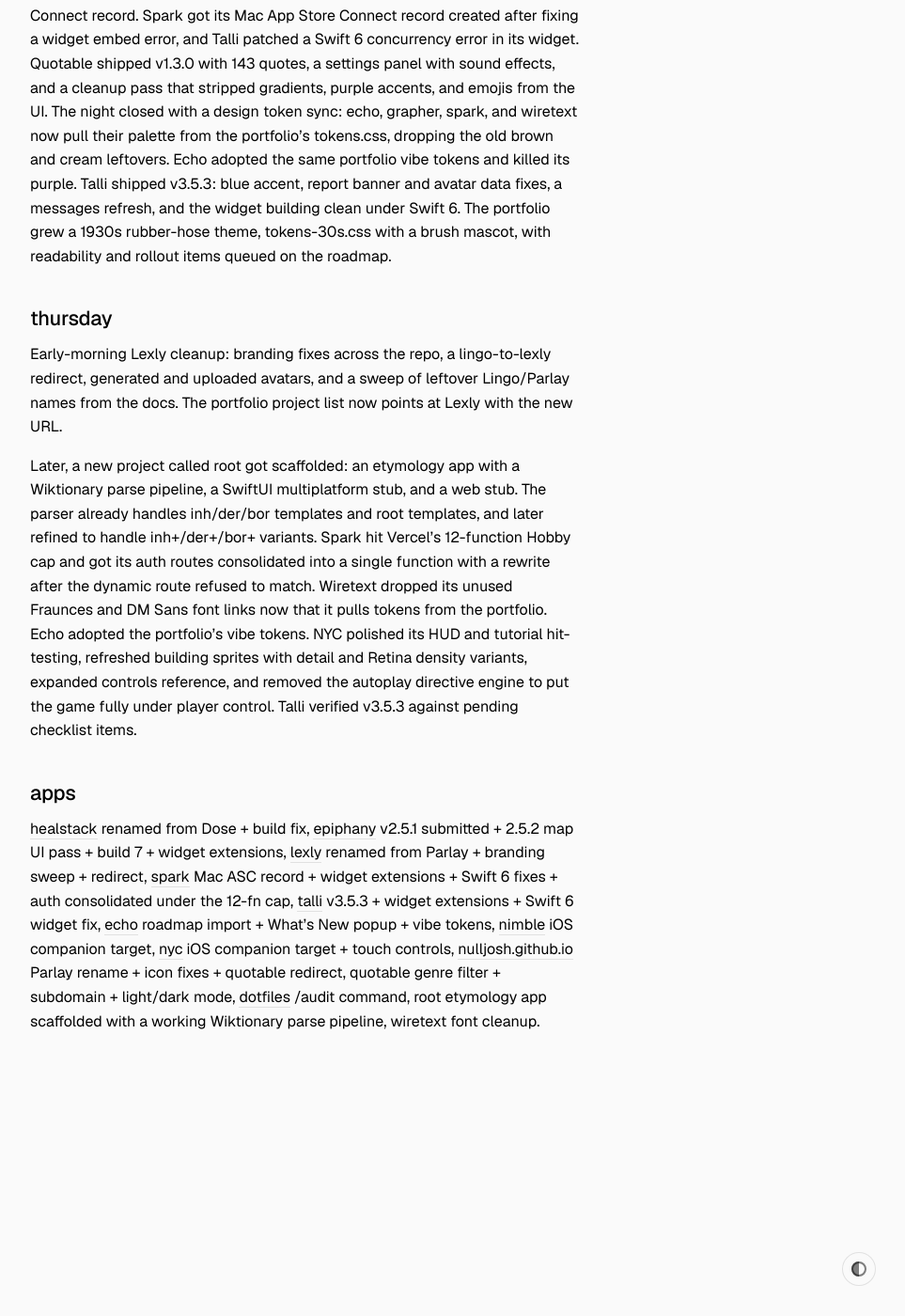
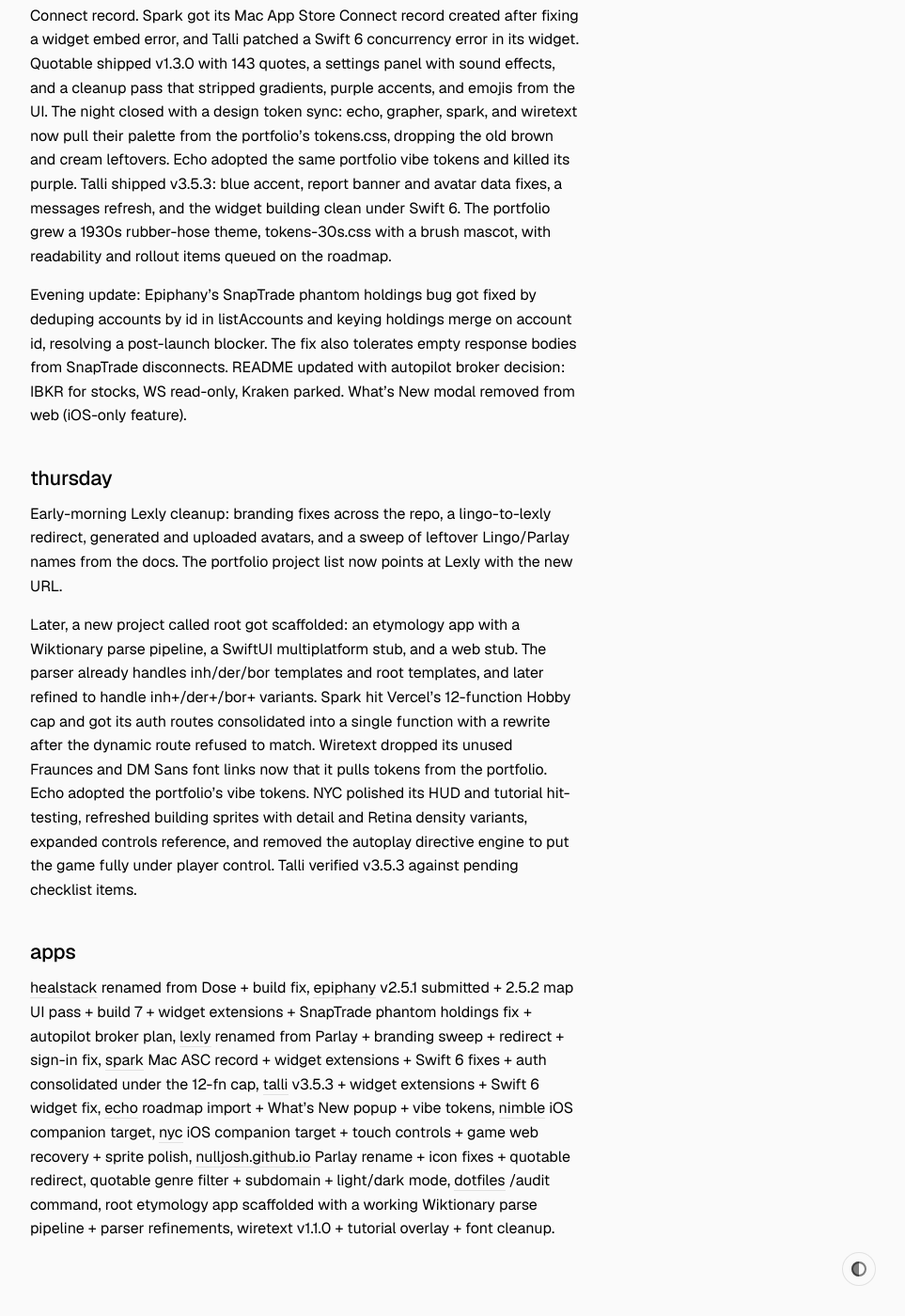
Before and after one commit to nulljosh/inkpress, a Jekyll site: the page built from _posts/2026-07-03-week.md, in a window 1280 px wide and 1400 px high, scrolled down 1505 px. Shown: the whole window at 94% size, without its empty margins (316-1279 px from the left). Built offline with Jekyll 4.4.1, drawn with Linux system fonts in a browser that asks for light colours; before the commit the page ends 2684 px from its top, so only the background shows below that.

Commit message:
journal: wednesday evening — epiphany SnapTrade phantom holdings fix, autopilot broker plan, lexly sign-in fix, nyc web recovery

```diff
--- a/_posts/2026-07-03-week.md
+++ b/_posts/2026-07-03-week.md
@@ -19,6 +19,8 @@
 
 Later in the day Epiphany ran an iOS 2.5.2 pass: capsule search bar with a clear button on the map, a location button that cycles three zoom levels, brokerage sync on portfolio refresh, and build 7 uploaded after chasing a widget Info.plist rejection. Parlay got renamed again, this time to Lexly, to match the App Store Connect record. Spark got its Mac App Store Connect record created after fixing a widget embed error, and Talli patched a Swift 6 concurrency error in its widget. Quotable shipped v1.3.0 with 143 quotes, a settings panel with sound effects, and a cleanup pass that stripped gradients, purple accents, and emojis from the UI. The night closed with a design token sync: echo, grapher, spark, and wiretext now pull their palette from the portfolio's tokens.css, dropping the old brown and cream leftovers. Echo adopted the same portfolio vibe tokens and killed its purple. Talli shipped v3.5.3: blue accent, report banner and avatar data fixes, a messages refresh, and the widget building clean under Swift 6. The portfolio grew a 1930s rubber-hose theme, tokens-30s.css with a brush mascot, with readability and rollout items queued on the roadmap.
 
+Evening update: Epiphany's SnapTrade phantom holdings bug got fixed by deduping accounts by id in listAccounts and keying holdings merge on account id, resolving a post-launch blocker. The fix also tolerates empty response bodies from SnapTrade disconnects. README updated with autopilot broker decision: IBKR for stocks, WS read-only, Kraken parked. What's New modal removed from web (iOS-only feature).
+
 ## thursday
 
 Early-morning Lexly cleanup: branding fixes across the repo, a lingo-to-lexly redirect, generated and uploaded avatars, and a sweep of leftover Lingo/Parlay names from the docs. The portfolio project list now points at Lexly with the new URL.
@@ -27,4 +29,4 @@
 
 ## apps
 
-[healstack](https://github.com/nulljosh/dose) renamed from Dose + build fix, [epiphany](https://github.com/nulljosh/epiphany) v2.5.1 submitted + 2.5.2 map UI pass + build 7 + widget extensions, [lexly](https://github.com/nulljosh/lexly) renamed from Parlay + branding sweep + redirect, [spark](https://github.com/nulljosh/spark) Mac ASC record + widget extensions + Swift 6 fixes + auth consolidated under the 12-fn cap, [talli](https://github.com/nulljosh/talli) v3.5.3 + widget extensions + Swift 6 widget fix, [echo](https://github.com/nulljosh/echo) roadmap import + What's New popup + vibe tokens, [nimble](https://github.com/nulljosh/nimble) iOS companion target, [nyc](https://github.com/nulljosh/nyc) iOS companion target + touch controls, [nulljosh.github.io](https://github.com/nulljosh/nulljosh.github.io) Parlay rename + icon fixes + quotable redirect, quotable genre filter + subdomain + light/dark mode, [dotfiles](https://github.com/nulljosh/dotfiles) /audit command, root etymology app scaffolded with a working Wiktionary parse pipeline, wiretext font cleanup.
+[healstack](https://github.com/nulljosh/dose) renamed from Dose + build fix, [epiphany](https://github.com/nulljosh/epiphany) v2.5.1 submitted + 2.5.2 map UI pass + build 7 + widget extensions + SnapTrade phantom holdings fix + autopilot broker plan, [lexly](https://github.com/nulljosh/lexly) renamed from Parlay + branding sweep + redirect + sign-in fix, [spark](https://github.com/nulljosh/spark) Mac ASC record + widget extensions + Swift 6 fixes + auth consolidated under the 12-fn cap, [talli](https://github.com/nulljosh/talli) v3.5.3 + widget extensions + Swift 6 widget fix, [echo](https://github.com/nulljosh/echo) roadmap import + What's New popup + vibe tokens, [nimble](https://github.com/nulljosh/nimble) iOS companion target, [nyc](https://github.com/nulljosh/nyc) iOS companion target + touch controls + game web recovery + sprite polish, [nulljosh.github.io](https://github.com/nulljosh/nulljosh.github.io) Parlay rename + icon fixes + quotable redirect, quotable genre filter + subdomain + light/dark mode, [dotfiles](https://github.com/nulljosh/dotfiles) /audit command, root etymology app scaffolded with a working Wiktionary parse pipeline + parser refinements, wiretext v1.1.0 + tutorial overlay + font cleanup.
```
Also changed, not shown: 2 other files.
